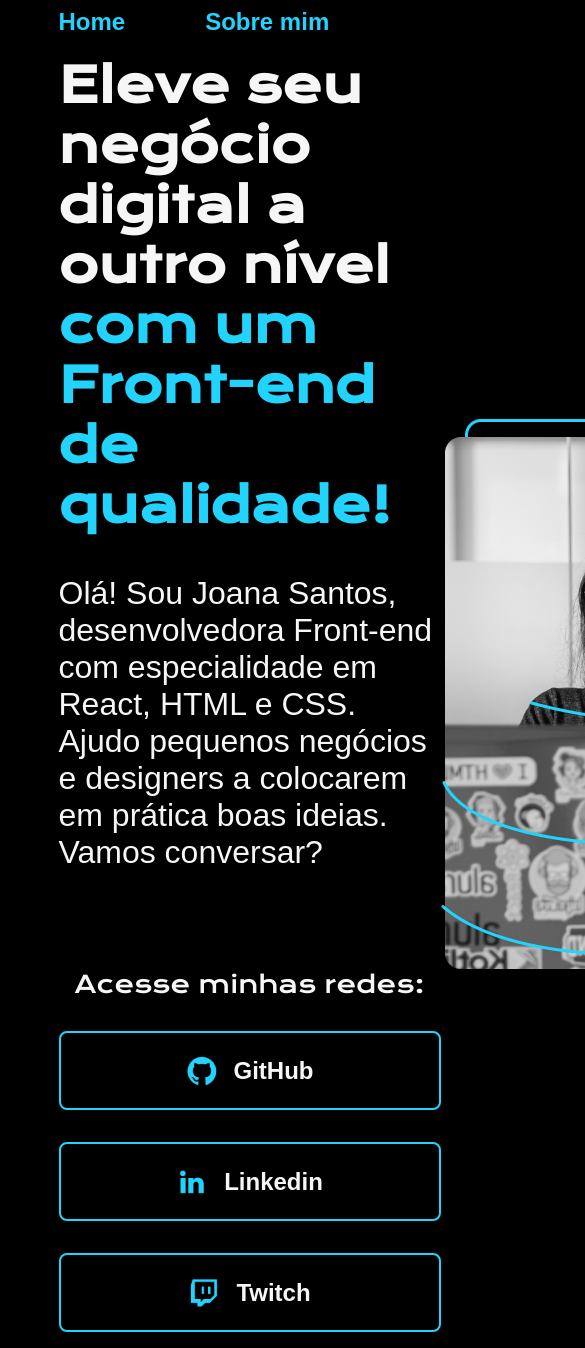
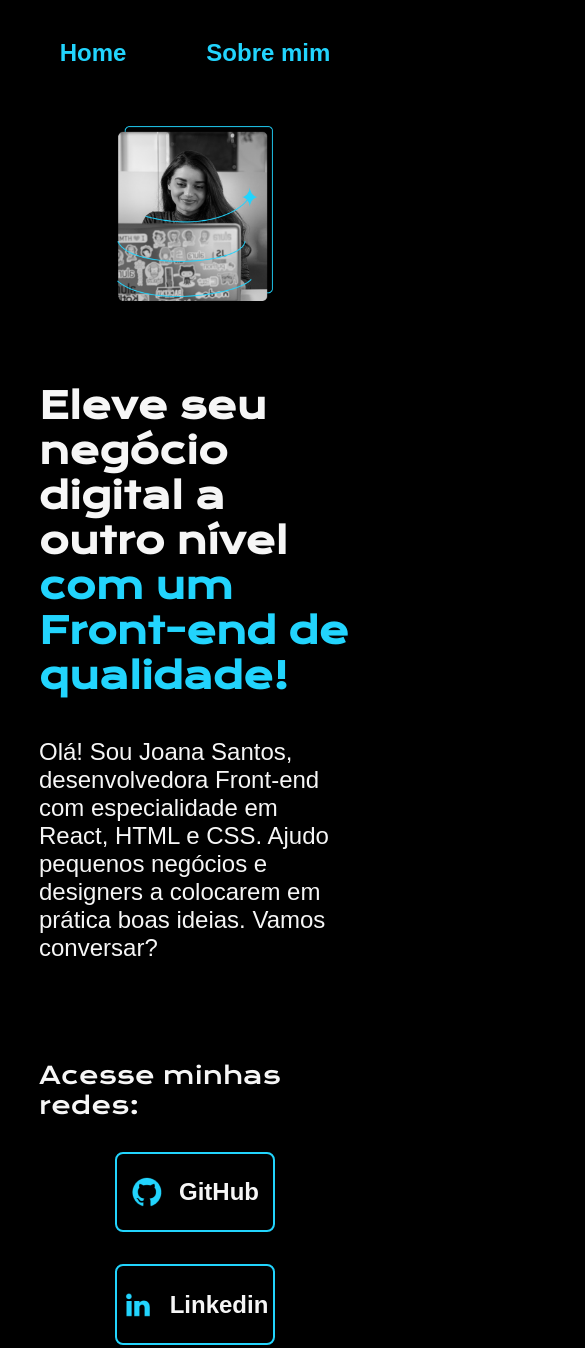
Before and after one commit to Ribeiro-Iara/projeto_de_portfolio, a plain HTML site: page index.html in a window 390 px wide. Shown: the top 1348 px of the page, 585 px wide, since content can reach past the window. Drawn offline with nearby package versions, Linux system fonts and the light colour scheme.

Commit message:
Deixando o site responsivo

```diff
--- a/index.html
+++ b/index.html
@@ -34,7 +34,7 @@
                     </a>
                 </div>
             </section>
-            <img src="assets/imagem.png" alt="imagem da desenvolvedora Joana Santos">
+            <img class="apresentacao__imagem" src="assets/imagem.png" alt="imagem da desenvolvedora Joana Santos">
         </main>
         <footer class="rodape">
             <p>Desenvolvido por Alura.</p>
--- a/styles/style.css
+++ b/styles/style.css
@@ -33,7 +33,7 @@
 
 .cabecalho__menu__link{
     font-family: var(--font-secundaria);
-    font-size: 24px;
+    font-size: 1.5rem; /* rem -> unidade de medida relativa, ajuda a adaptar o tamanho de acordo com as preferencias do usuario ( 1rem = 16px)*/
     font-weight: 600;
     color: var(--cor-terciaria);
     text-decoration: none;
@@ -44,10 +44,11 @@
     display:flex;
     align-items: center;
     justify-content: space-between;
+    gap: 82px;
 }
 
 .apresentacao__conteudo{
-    width: 615px;
+    width: 50%;
     display: flex;
     flex-direction: column;
     gap: 40px;
@@ -55,7 +56,7 @@
 
 h1{
     font-family: var(--fonte-primaria);
-    font-size: 36pt;
+    font-size: 2.25rem;
 }
 
 .text-blue{
@@ -63,7 +64,7 @@
 }
 
 p{
-    font-size: 24pt;
+    font-size: 1.5rem;
     font-family: var(--font-secundaria);
     font-weight: 400;
 }
@@ -79,7 +80,7 @@
 h2{
     font-family: var(--fonte-primaria);
     font-weight: 400;
-    font-size: 24px;
+    font-size: 1.5rem;
 }
 
 .apresentacao__conteudo__links__btn{
@@ -90,13 +91,13 @@
 
     font-family: var(--font-secundaria);
     color: var(--cor-secundaria);
-    font-size: 24px;
+    font-size: 1.5rem;
     font-weight: 600;
     border-radius: 8px;
     text-align: center;
-    padding: 21.5px 0; /*primeiro valor vertical e o segundo horizontal*/
+    padding: 1.4rem 0; /*21.5px 0; primeiro valor vertical e o segundo horizontal */
     border: 2px solid var(--cor-terciaria);
-    width: 378px;
+    width: 50%;
     text-decoration: none;
 }
 
@@ -104,12 +105,35 @@
     background-color: var(--cor-hover);
 }
 
+.apresentacao__imagem{
+    width: 50%;
+}
+
 .rodape{
     background-color: var(--cor-terciaria);
     color: var(--cor-primaria);
-    padding: 24px;
+    padding: 1.5rem; /* 24px; */
     text-align: center;
     font-family: var(--font-secundaria);
-    font-size: 24px;
+    font-size: 1.5rem;
     font-weight: 400;
 }
+
+@media (max-width: 1200px) {
+    .cabecalho{
+        padding: 10%;
+    }
+
+    .cabecalho__menu{
+        justify-content: center;
+    }
+
+    .apresentacao {
+        flex-direction: column-reverse;
+        padding: 5% 10%;
+    }
+
+    .apresentacao__conteudo{
+        width: auto;
+    }
+}
```
Also changed, not shown: about.html (+1 -1 lines).
